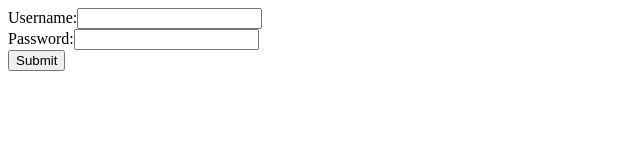
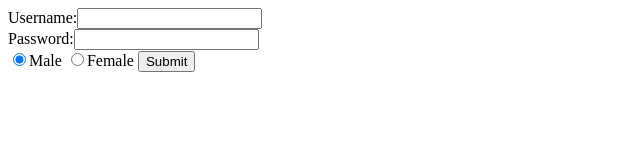
Before and after one commit to brijesh-pant/brijeshPractice, a plain HTML site: page index.html in a window 1280 px wide. Shown: the whole page, without its empty margins (0-640 px from the left). Drawn offline with Linux system fonts and the light colour scheme.

Commit message:
Added Radio Buttons

```diff
--- a/index.html
+++ b/index.html
@@ -3,6 +3,8 @@
 	<form>
  	Username:<input type="text"/><br/>
 	Password:<input type="password" /><br/>
+	<input type="radio" name="sex" checked/>Male
+        <input type="radio" name="sex"/>Female
 	<input type="submit" name="submit" value="Submit"/>
 	</form>
 </body>
```
